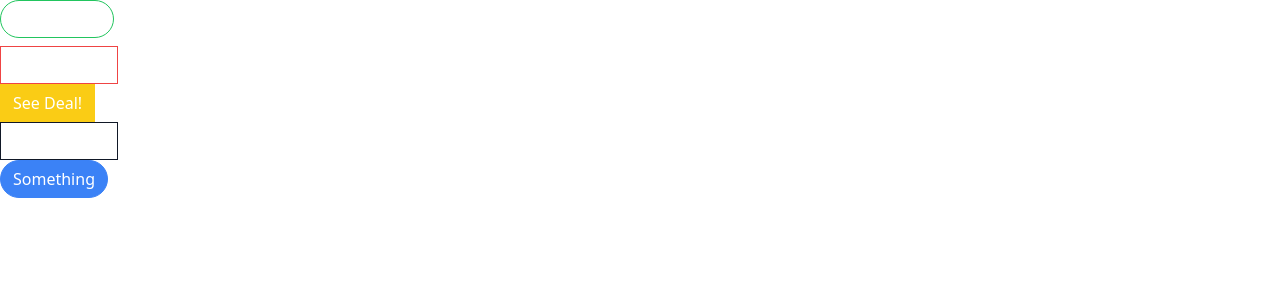
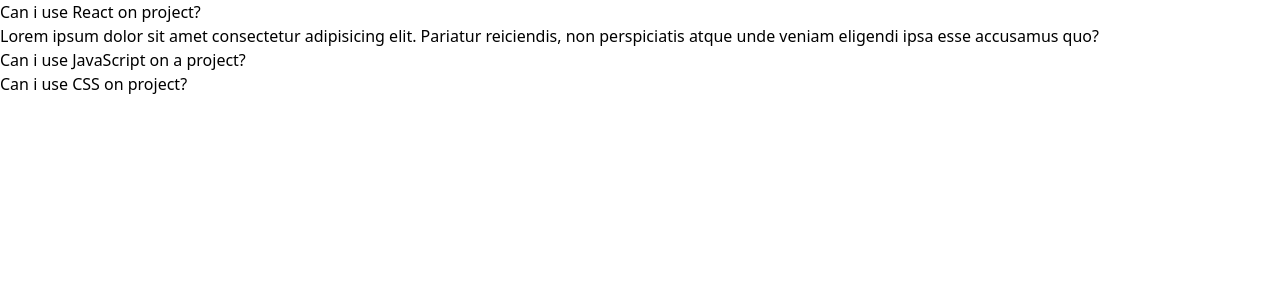
Before and after one commit to mdshahin-ahmed/components, a React (Create React App) app: page / in a window 1280 px wide. Shown: the top 300 px of the page. Built offline with nearby package versions, Linux system fonts and the light colour scheme.

Commit message:
Done Accordion Functionality

```diff
--- a/src/App.js
+++ b/src/App.js
@@ -1,39 +1,31 @@
 import React from "react";
-import Button from "./components/Button";
-import { GoBell, GoCloudDownload, GoDatabase } from "react-icons/go";
+import Accordion from "./components/Accordion";
+
+const items = [
+  {
+    id: "155ujjk",
+    label: "Can i use React on project?",
+    content:
+      "Lorem ipsum dolor sit amet consectetur adipisicing elit. Pariatur reiciendis, non perspiciatis atque unde veniam eligendi ipsa esse accusamus quo?",
+  },
+  {
+    id: "155utvjjk",
+    label: "Can i use JavaScript on a project?",
+    content:
+      "Lorem ipsum dolor sit amet consectetur adipisicing elit. Pariatur reiciendis, non perspiciatis atque unde veniam eligendi ipsa esse accusamus quo?",
+  },
+  {
+    id: "155ujwsjk",
+    label: "Can i use CSS on project?",
+    content:
+      "Lorem ipsum dolor sit amet consectetur adipisicing elit. Pariatur reiciendis, non perspiciatis atque unde veniam eligendi ipsa esse accusamus quo?",
+  },
+];
 
 const App = () => {
-  const handleClick = () => {
-    console.log("Shahin");
-  };
   return (
     <>
-      <div>
-        <Button success rounded outline className="mb-2" onClick={handleClick}>
-          <GoBell />
-          Click me!
-        </Button>
-      </div>
-      <div>
-        <Button danger outline>
-          <GoCloudDownload />
-          Buy Now!
-        </Button>
-      </div>
-      <div>
-        <Button warning>See Deal!</Button>
-      </div>
-      <div>
-        <Button secondary outline>
-          <GoDatabase />
-          Hide Ads!
-        </Button>
-      </div>
-      <div>
-        <Button primary rounded>
-          Something
-        </Button>
-      </div>
+      <Accordion items={items} />
     </>
   );
 };
--- /dev/null
+++ b/src/components/Accordion.js
@@ -0,0 +1,19 @@
+import React, { useState } from "react";
+
+const Accordion = ({ items }) => {
+  const [expandedIndex, setExpandedIndex] = useState(0);
+
+  const renderItems = items.map((item, index) => {
+    const isExpanded = index === expandedIndex;
+
+    return (
+      <div key={item.id} onClick={() => setExpandedIndex(index)}>
+        <div>{item.label}</div>
+        {isExpanded && <div>{item.content}</div>}
+      </div>
+    );
+  });
+  return <div>{renderItems}</div>;
+};
+
+export default Accordion;
--- /dev/null
+++ b/src/pages/ButtonPage.js
@@ -0,0 +1,41 @@
+import React from "react";
+import Button from "../components/Button";
+import { GoBell, GoCloudDownload, GoDatabase } from "react-icons/go";
+
+const ButtonPage = () => {
+  const handleClick = () => {
+    console.log("Shahin");
+  };
+  return (
+    <>
+      <div>
+        <Button success rounded outline className="mb-2" onClick={handleClick}>
+          <GoBell />
+          Click me!
+        </Button>
+      </div>
+      <div>
+        <Button danger outline>
+          <GoCloudDownload />
+          Buy Now!
+        </Button>
+      </div>
+      <div>
+        <Button warning>See Deal!</Button>
+      </div>
+      <div>
+        <Button secondary outline>
+          <GoDatabase />
+          Hide Ads!
+        </Button>
+      </div>
+      <div>
+        <Button primary rounded>
+          Something
+        </Button>
+      </div>
+    </>
+  );
+};
+
+export default ButtonPage;
```
